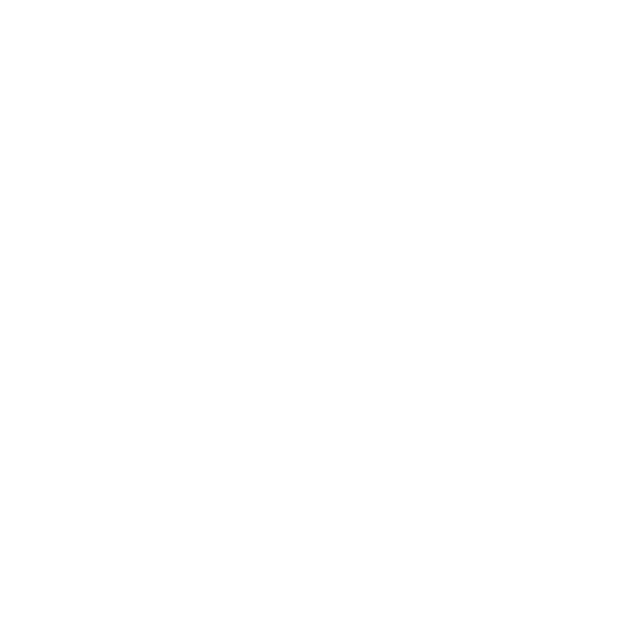
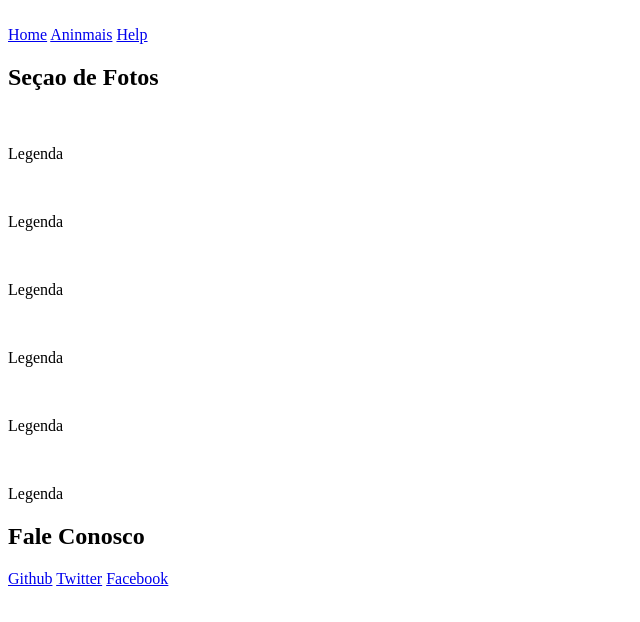
Before and after one commit to 1TDSS-2023/pf0670, a plain HTML site: page index.html in a window 1280 px wide. Shown: the whole page, without its empty margins (0-640 px from the left). Drawn offline with Linux system fonts and the light colour scheme.

Commit message:
Estrutura HTML semântica.

```diff
--- a/index.html
+++ b/index.html
@@ -10,6 +10,53 @@
 
 <body>
 
+    <header class="cabecalho">
+        <img src="" alt="">
+        <nav>
+            <a href="#">Home</a>
+            <a href="#">Aninmais</a>
+            <a href="#">Help</a>
+        </nav>
+    </header>
+
+    <h2 class="tit-sec">Seçao de Fotos</h2>
+
+    <section class="conteudo">
+        <div>
+            <img src="" alt="">
+            <p>Legenda</p>
+        </div>
+        <div>
+            <img src="" alt="">
+            <p>Legenda</p>
+        </div>
+        <div>
+            <img src="" alt="">
+            <p>Legenda</p>
+        </div>
+        <div>
+            <img src="" alt="">
+            <p>Legenda</p>
+        </div>
+        <div>
+            <img src="" alt="">
+            <p>Legenda</p>
+        </div>
+        <div>
+            <img src="" alt="">
+            <p>Legenda</p>
+        </div>
+    </section>
+
+    <footer>
+        <h2>Fale Conosco</h2>
+        <nav>
+            <a href="#">Github</a>
+            <a href="#">Twitter</a>
+            <a href="#">Facebook</a>
+        </nav>
+    </footer>
+
 </body>
 
 </html>
```
